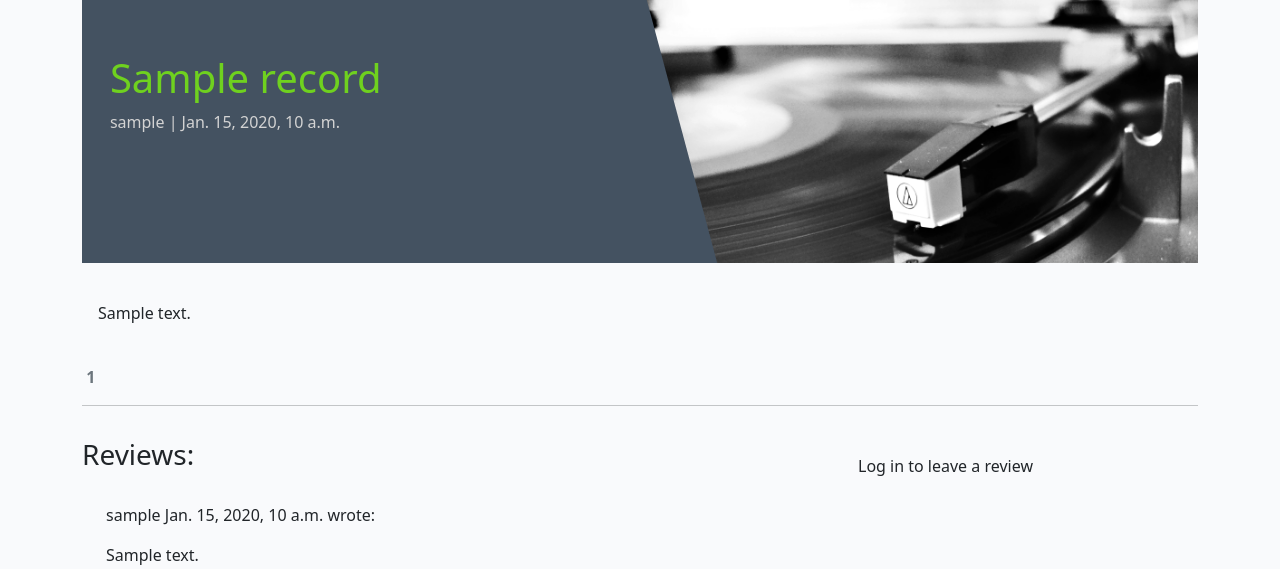
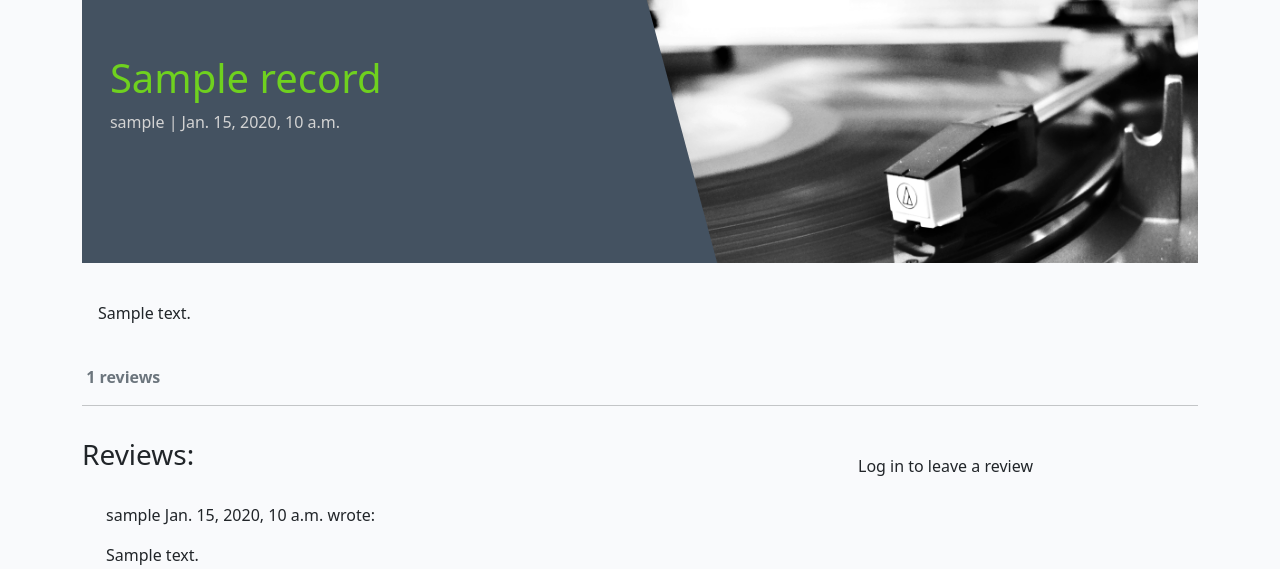
Before and after one commit to Dee-Des/record_reviews, a Django app: page /1/ in a window 1280 px wide. Shown: the part 127-696 px from the top of the page. Run offline with Django 4.2, Linux system fonts and the light colour scheme; tables that the repository leaves empty hold one stand-in row (values such as "Sample post"); some libraries are stand-ins or nearby versions.

Commit message:
add code to display the word reviews after reviews count in record_detail.html file

```diff
--- a/record/templates/record/record_detail.html
+++ b/record/templates/record/record_detail.html
@@ -34,7 +34,7 @@
   <div class="row">
     <div class="col-12">
       <strong class="text-secondary">
-        <i class="far fa-reviews"></i> {{ review_count }}
+        <i class="far fa-reviews"></i> {{ review_count }} reviews
       </strong>
     </div>
     <div class="col-12">
```
